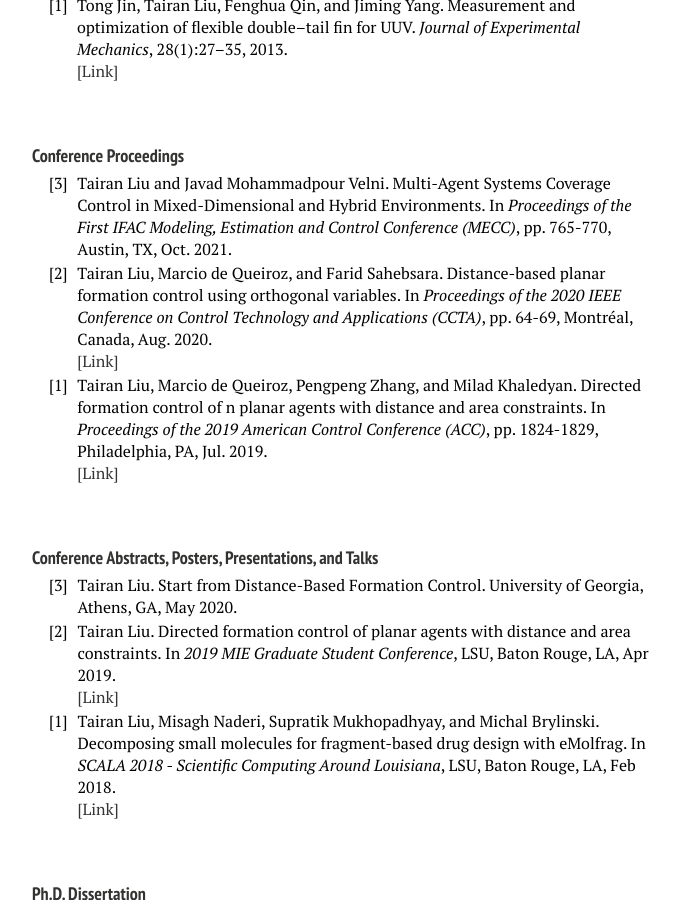
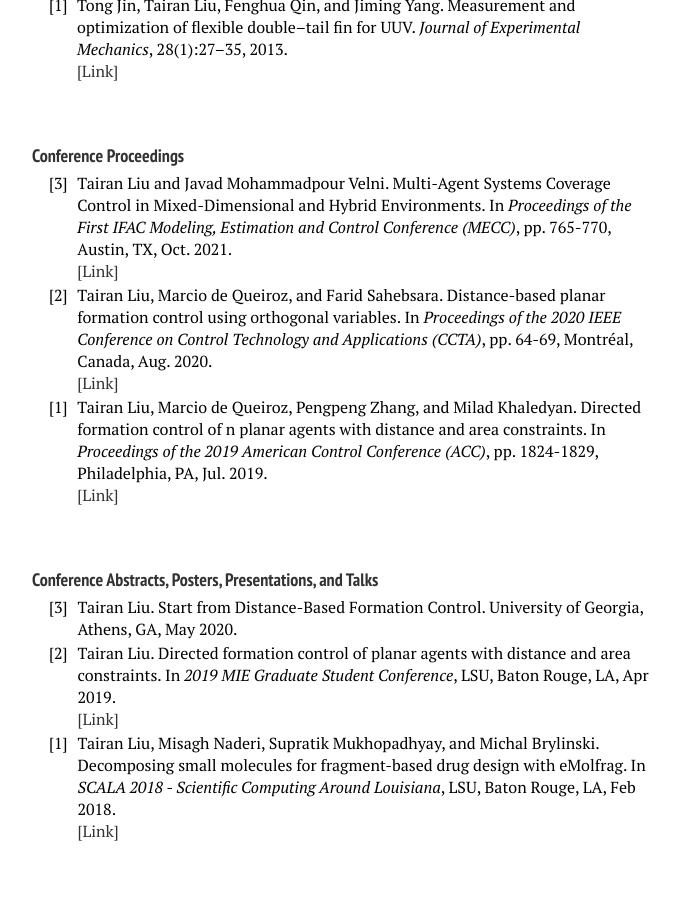
Before and after one commit to liutairan/liutairan.github.io, a Jekyll site: the page built from publications.md, in a window 1280 px wide and 900 px high, scrolled down 1060 px. Shown: the whole window, without its empty margins (288-968 px from the left). Built offline with Jekyll 4.4.1, drawn with Linux system fonts in a browser that asks for light colours; nearby versions of some CDN libraries; comment, search, counter and statistics services are not loaded.

Commit message:
Update publications.html

```diff
--- a/_layouts/publications.html
+++ b/_layouts/publications.html
@@ -211,6 +211,8 @@ function toggleBibtex(articleid) {
             <td>Tairan Liu and Javad Mohammadpour Velni.
 							Multi-Agent Systems Coverage Control in Mixed-Dimensional and Hybrid Environments.
                 In <cite>Proceedings of the First IFAC Modeling, Estimation and Control Conference (MECC)</cite>, pp. 765-770, Austin, TX, Oct. 2021.
+								<br>
+								<a href="https://www.sciencedirect.com/science/article/pii/S2405896321023089" target="_blank">[Link]</a>
             </td>
           </tr>
           <tr>
```
